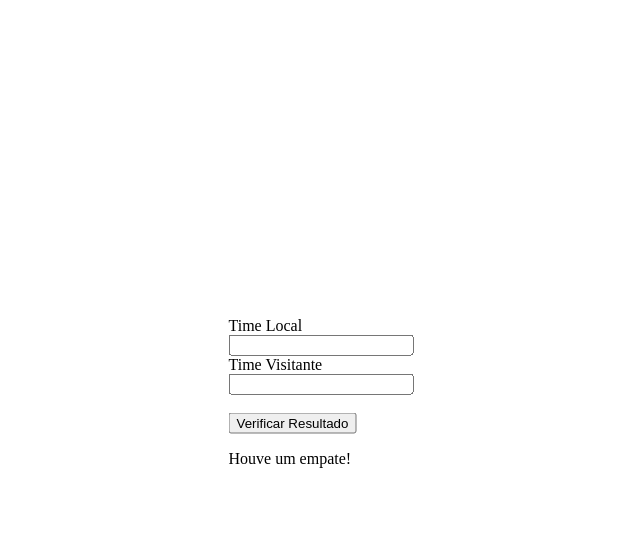
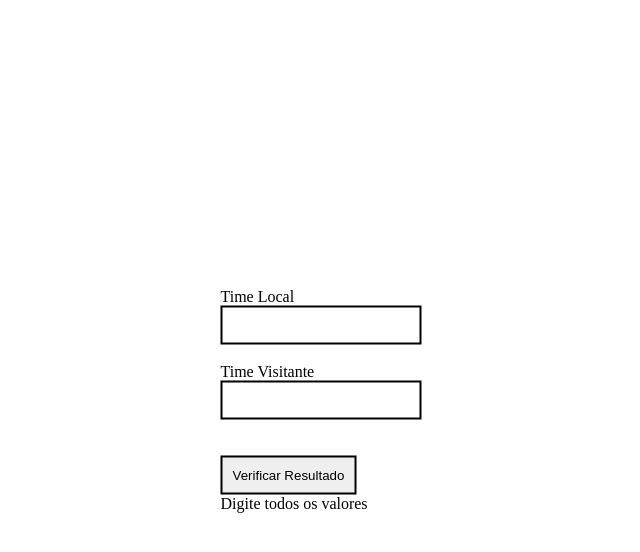
Before and after one commit to WillianMiranda7/SENAI-web-design, a plain HTML site: page JAVASCRIPT/34-exercicio.html in a window 1280 px wide. Both pictures are taken after a click on the button "Verificar Resultado". Shown: the whole page, without its empty margins (319-959 px from the left). Drawn offline with Linux system fonts and the light colour scheme.

Commit message:
13/04/2024 - home

```diff
--- a/JAVASCRIPT/34-exercicio.html
+++ b/JAVASCRIPT/34-exercicio.html
@@ -5,6 +5,21 @@
     <meta name="viewport" content="width=device-width, initial-scale=1.0">
     <style>
 
+        *{
+            padding: 0;
+            margin: 0;
+            border: none;
+            box-sizing: border-box;
+        }
+
+        input{
+            display: flex;
+            padding: 10px;
+            border: solid 2px;
+        }
+        #buttomVerify{
+            cursor: pointer;
+        }
         form{
             position: absolute;
             top: 50%;
@@ -26,7 +41,7 @@
         <input type="number" name="visitante" id="pontuacaoVisitante">
         <br>
         <br>
-        <input type="button" value="Verificar Resultado" onclick="resultado()">
+        <input id="buttomVerify" type="button" value="Verificar Resultado" onclick="resultado()">
 
         <p id="resposta"></p>
 
--- a/JAVASCRIPT/34-exercicio.js
+++ b/JAVASCRIPT/34-exercicio.js
@@ -1,26 +1,42 @@
 
 function resultado() {
-    let local = Number(document.getElementById("pontuacaoLocal").value)
-    let visitante = Number(document.getElementById("pontuacaoVisitante").value)
+    let local = document.getElementById("pontuacaoLocal").value.trim()
+    let visitante = document.getElementById("pontuacaoVisitante").value.trim()
     let resposta = document.getElementById("resposta")
+    let localNum = local === ""? NaN : Number(local)
+    let visitanteNum = visitante === ""? NaN :  Number(visitante)
+    let vitoriaLocal = localNum > visitanteNum
+    let vitoriaVisitante = visitanteNum > localNum
+    let empate = localNum == visitanteNum
+    let invalido = isNaN(localNum) || isNaN(visitanteNum)
 
-    console.log(local)
-    console.log(visitante)
-
-    // Se os times empatarem
-    if (local === "" || visitante === "") {
-        resposta.innerText = "Digite todos os valores"
-    }
-    // Se o time local vencer
-    else if (local > visitante) {
-        resposta.innerText = "Vitória do time local!"
-    }
-    // Se o time local vencer
-    else if (visitante > local) {
-        resposta.innerText = "Vitória do time visitante!"
-    }
-    // Se o time visitante vencer
-    else if (local === visitante) {            // Se não digitar nenhum valor
-        resposta.innerText = "Houve um empate!"
+    if (invalido) {
+        resposta.textContent = "Digite todos os valores"
+    } else if (empate) {
+        resposta.textContent = "Houve um empate!"
+    } else if (vitoriaLocal) {
+        resposta.textContent = "Vitória do time local!"
+    } else if (vitoriaVisitante) {
+        resposta.textContent = "Vitória do time visitante!"
     }
 }
+
+
+
+
+// // Se os times empatarem
+// if (local === "" || visitante === "") {
+//     resposta.innerText = "Digite todos os valores"
+// }
+// // Se o time local vencer
+// else if (local > visitante) {
+//     resposta.innerText = "Vitória do time local!"
+// }
+// // Se o time local vencer
+// else if (visitante > local) {
+//     resposta.innerText = "Vitória do time visitante!"
+// }
+// // Se o time visitante vencer
+// else if (local === visitante) {            // Se não digitar nenhum valor
+//     resposta.innerText = "Houve um empate!"
+// }
```
